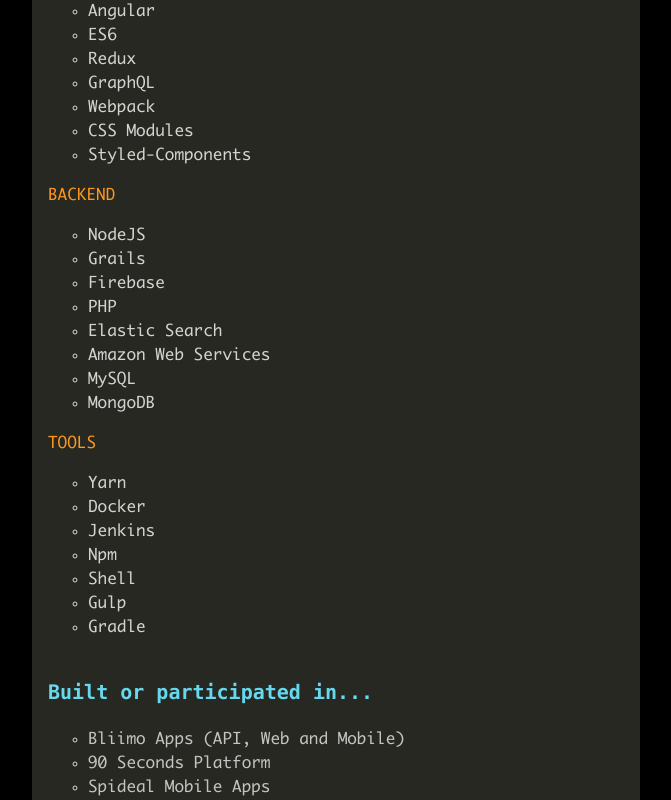
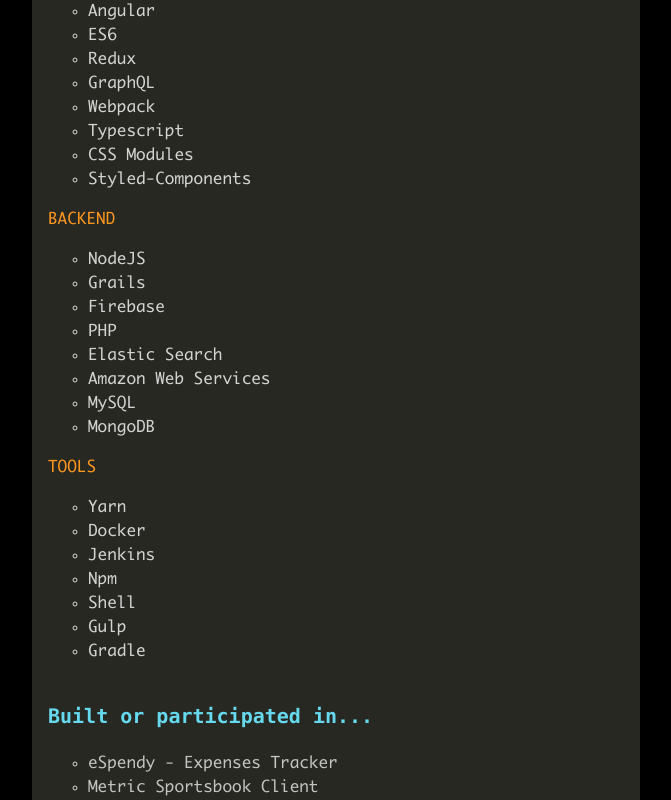
Before and after one commit to albertarvesu/albertarvesu.github.io, a React app: page / in a window 1280 px wide. Shown: the part 420-1220 px from the top of the page, without its empty margins (304-975 px from the left). Built offline with nearby package versions, Linux system fonts and the light colour scheme.

Commit message:
added more work

```diff
--- a/src/App.js
+++ b/src/App.js
@@ -32,6 +32,7 @@
       <li>Redux</li>
       <li>GraphQL</li>
       <li>Webpack</li>
+      <li>Typescript</li>
       <li>CSS Modules</li>
       <li>Styled-Components</li>
     </ul>
@@ -64,6 +65,16 @@
     <h3 className="lead">Built or participated in...</h3>
 
     <ul className="listContainer">
+      <li>
+        <a target="_blank" href="https://espendy.com">
+          eSpendy - Expenses Tracker
+        </a>
+      </li>
+      <li>
+        <a target="_blank" href="https://portal.betpump.com/#/">
+          Metric Sportsbook Client
+        </a>
+      </li>
       <li>
         <a target="_blank" href="http://www.bliimo.com">
           Bliimo Apps (API, Web and Mobile)
```
